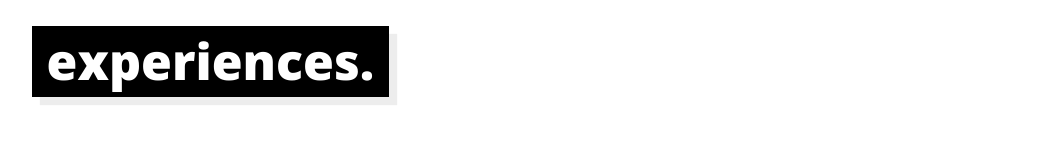
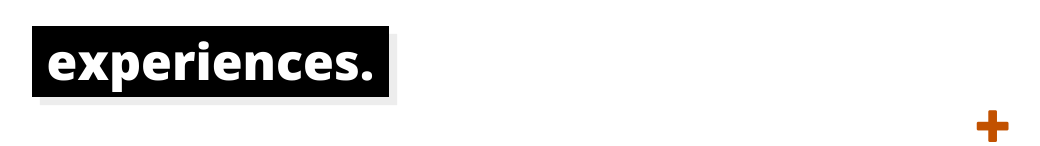
Before and after one commit to cryswang/alter-blog, a Django app: page /cv in a window 1280 px wide. Shown: the part 1151-1297 px from the top of the page, without its empty margins (116-1156 px from the left). Before the commit the page ends 1256 px from the top, so only its background shows below. Run offline with Django 3.2, Linux system fonts and the light colour scheme; data that the repository does not hold is empty; some libraries are stand-ins or nearby versions; some web fonts are replaced.

Commit message:
experience_new debugging 2.0

```diff
--- a/blog/templates/blog/cv_page.html
+++ b/blog/templates/blog/cv_page.html
@@ -26,6 +26,7 @@
 
 <br>
 <h3>Experiences.</h3>
+<a href="{% url 'experience_new' %}" class="top-menu"><span class="glyphicon glyphicon-plus"></span></a>
         {% for experience in experiences %}
             <div class="exp">
                 <h1>{{ experience.company }}</h1><b style="font-size:45px;font-weight:300;"> /</b>&nbsp;<h2>{{ experience.title }}</h2>
```
